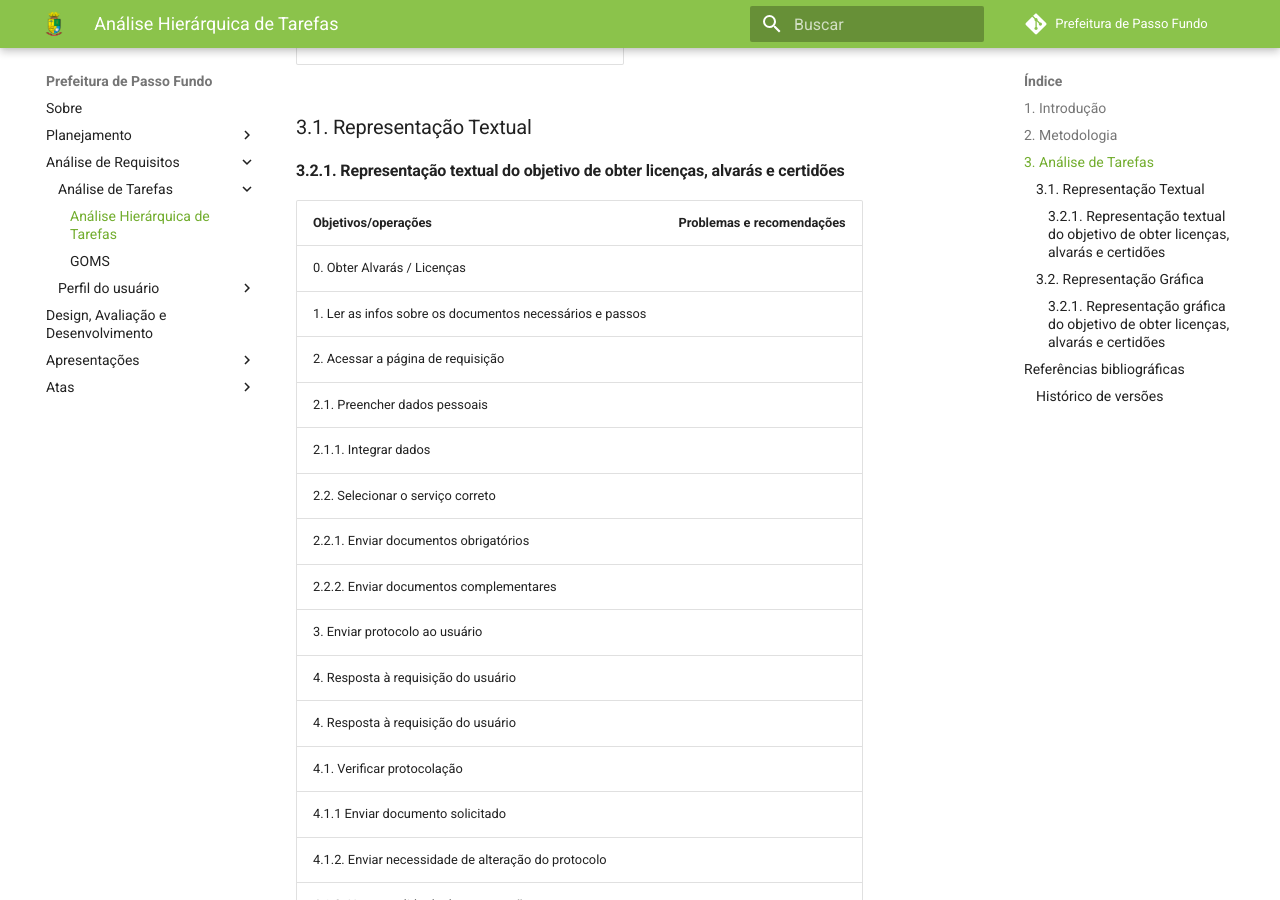
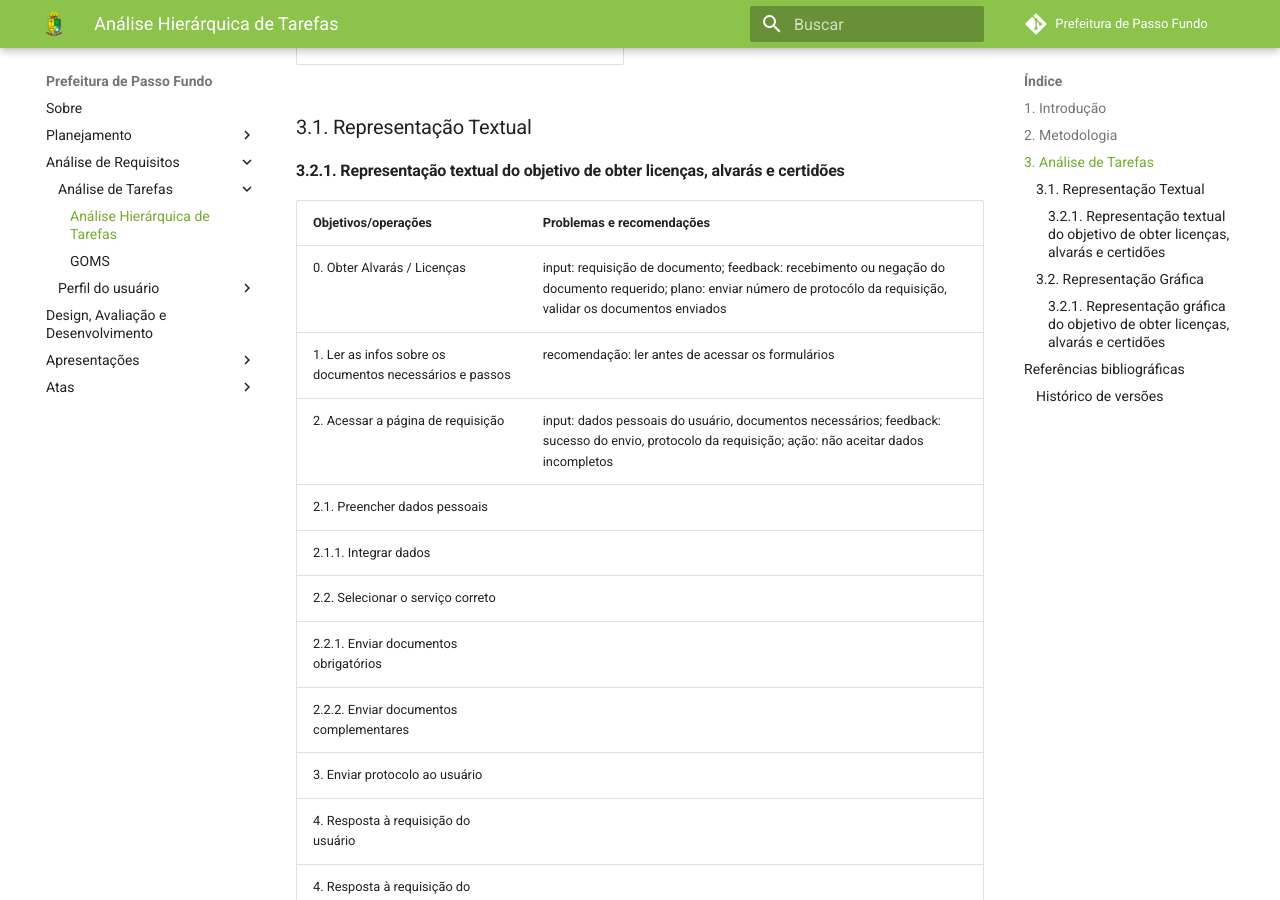
Before and after one commit to Interacao-Humano-Computador/2021.2-Prefeitura-de-Passo-Fundo, an MkDocs documentation site: the page built from docs/AnaliseRequisitos/AnaliseTarefas/hta.md, in a window 1280 px wide and 900 px high, scrolled down 1342 px. Built offline with MkDocs 1.6.1 and Material for MkDocs 9.7.7, drawn with Linux system fonts in a browser that asks for light colours; comment, search, counter and statistics services are not loaded.

Commit message:
formataçao tabela licenças

```diff
--- a/docs/AnaliseRequisitos/AnaliseTarefas/hta.md
+++ b/docs/AnaliseRequisitos/AnaliseTarefas/hta.md
@@ -53,9 +53,9 @@ Com isso em mente, membros do grupo realizaram acessos aos principais serviços
 
 |Objetivos/operações|Problemas e recomendações|
 |         :--       |            -            |
-| 0. Obter Alvarás / Licenças |  |
-| 1. Ler as infos sobre os documentos necessários e passos |  |
-| 2. Acessar a página de  requisição |  |
+| 0. Obter Alvarás / Licenças | input: requisição de documento; feedback: recebimento ou negação do documento requerido; plano: enviar número de protocólo da requisição, validar os documentos enviados  |
+| 1. Ler as infos sobre os documentos necessários e passos | recomendação: ler antes de acessar os formulários |
+| 2. Acessar a página de  requisição | input: dados pessoais do usuário, documentos necessários; feedback: sucesso do envio, protocolo da requisição; ação: não aceitar dados incompletos|
 | 2.1. Preencher dados pessoais | |
 | 2.1.1.  Integrar dados |  |
 | 2.2. Selecionar o serviço correto |  |
```
